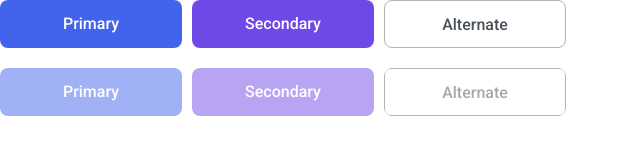
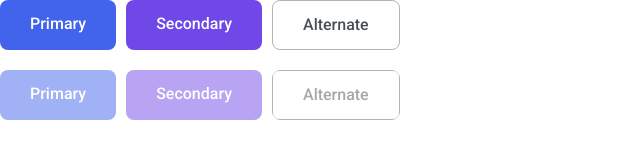
Before and after one commit to js-tasks-ru/htmlcss-20210409_eg-nosach, a website: page 03-lection1/01-button/index.html in a window 1280 px wide. Shown: the whole page, without its empty margins (0-640 px from the left). Drawn offline with Linux system fonts and the light colour scheme.

Commit message:
remove width and height

```diff
--- a/03-lection1/01-button/button.css
+++ b/03-lection1/01-button/button.css
@@ -1,6 +1,6 @@
 .button {
-  width: 182px;
-  height: 48px;
+  display: flex;
+  padding: 0 30px;
   border-radius: var(--b-radius-8);
   background-color: var(--primary-btn-bg-c);
   font-family: 'Roboto', sans-serif;
@@ -15,7 +15,6 @@
   color: var(--primary-btn-c);
   cursor: pointer;
   transition: background 200ms ease-in-out;
-  padding: 0;
 }
 
 .button--primary {
```
